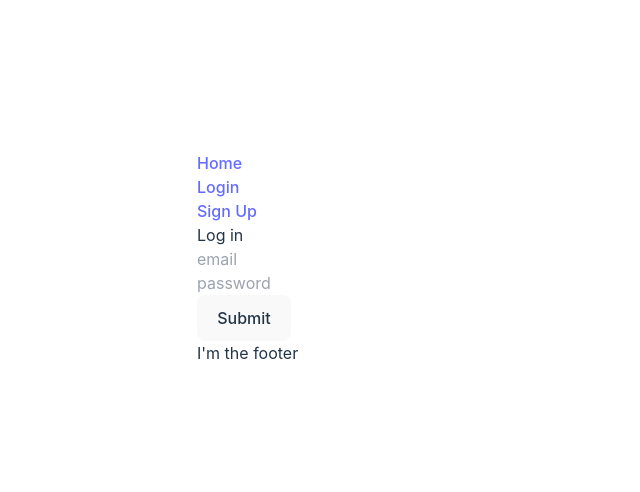
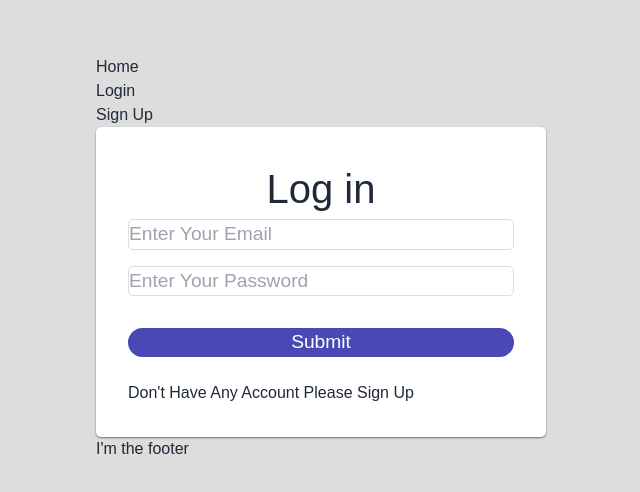
Before and after one commit to Gab2903/CW36-EventScheduler, a React (Vite) app: page /login in a window 1280 px wide. Shown: the part 142-634 px from the top of the page, without its empty margins (319-959 px from the left). Built offline with nearby package versions, Linux system fonts and the light colour scheme.

Commit message:
initial commit

```diff
--- a/package.json
+++ b/package.json
@@ -12,7 +12,8 @@
   "dependencies": {
     "react": "^18.3.1",
     "react-dom": "^18.3.1",
-    "react-router-dom": "^6.26.1"
+    "react-icons": "^5.3.0",
+    "react-router-dom": "^6.26.2"
   },
   "devDependencies": {
     "@eslint/js": "^9.9.0",
--- a/src/index.css
+++ b/src/index.css
@@ -1,73 +1,56 @@
 @tailwind base;
 @tailwind components;
 @tailwind utilities;
-
-:root {
-  font-family: Inter, system-ui, Avenir, Helvetica, Arial, sans-serif;
-  line-height: 1.5;
-  font-weight: 400;
-
-  color-scheme: light dark;
-  color: rgba(255, 255, 255, 0.87);
-  background-color: #242424;
-
-  font-synthesis: none;
-  text-rendering: optimizeLegibility;
-  -webkit-font-smoothing: antialiased;
-  -moz-osx-font-smoothing: grayscale;
+* {
+  margin: 0;
+  padding: 0;
+  box-sizing: border-box;
 }
-
-a {
-  font-weight: 500;
-  color: #646cff;
-  text-decoration: inherit;
+body {
+  display: flex;
+  justify-content: center;
+  align-items: center;
+  min-height: 100vh;
+  background-color: #ddd;
+  font-family: Arial, Helvetica, sans-serif;
 }
-a:hover {
-  color: #535bf2;
+.form-container {
+  background-color: #fff;
+  width: 450px;
+  padding: 2rem;
+  box-shadow: 0 1px 2px rgba(0, 0, 0, 0.5);
+  border-radius: 5px;
 }
-
-body {
-  margin: 0;
-  display: flex;
-  place-items: center;
-  justify-content: center;
-  min-width: 320px;
-  min-height: 100vh;
+.form-container h2 {
+  font-size: 2.5rem;
+  padding: 1rem, 0;
+  text-align: center;
 }
-
-h1 {
-  font-size: 3.2em;
-  line-height: 1.1;
+.form-container form {
+  margin: 2rem, 0;
 }
-
-button {
-  border-radius: 8px;
-  border: 1px solid transparent;
-  padding: 0.6em 1.2em;
-  font-size: 1em;
-  font-weight: 500;
+.form-control input {
+  width: 100%;
+  border: 1px solid#ddd;
   font-family: inherit;
-  background-color: #1a1a1a;
+  font-size: 1.2rem;
+  padding: 0.75rem, 2rem;
+  margin-bottom: 1rem;
+  border-radius: 5px;
+}
+form button {
+  width: 100%;
+  background-color: rgb(72, 72, 182);
+  outline: none;
+  border: none;
+  font-family: inherit;
+  color: #fff;
+  padding: 1.2rem, 0;
+  margin-top: 1rem;
+  font-size: 1.2rem;
   cursor: pointer;
-  transition: border-color 0.25s;
+  border-radius: 50px;
 }
-button:hover {
-  border-color: #646cff;
+form button:active {
+  transform: scale(0.98);
 }
-button:focus,
-button:focus-visible {
-  outline: 4px auto -webkit-focus-ring-color;
-}
-
-@media (prefers-color-scheme: light) {
-  :root {
-    color: #213547;
-    background-color: #ffffff;
-  }
-  a:hover {
-    color: #747bff;
-  }
-  button {
-    background-color: #f9f9f9;
-  }
-}
--- a/src/pages/LogIn.jsx
+++ b/src/pages/LogIn.jsx
@@ -40,27 +40,33 @@ const LogIn = () => {
   };
 
   return (
-    <div>
-      Log in
+    <div className="form-container">
+      <h2>Log in</h2>
       <form onSubmit={handleSubmit}>
+        <div className="form-control">
           <input
             type="email"
             name="email"
-          placeholder="email"
+            placeholder="Enter Your Email"
             value={formData.email}
             onChange={handleChange}
           />
-        <br />
+        </div>
+        <div className="form-control">
           <input
             type="password"
-          name="password"
-          placeholder="password"
+            name="pasword"
+            placeholder="Enter Your Password"
             value={formData.password}
             onChange={handleChange}
           />
-        <br />
+        </div>
+
         <button>Submit</button>
       </form>
+      <br />
+
+      <p> Don't Have Any Account Please Sign Up</p>
     </div>
   );
 };
--- a/src/pages/SignUp.jsx
+++ b/src/pages/SignUp.jsx
@@ -16,7 +16,7 @@ const SignUp = () => {
     e.preventDefault();
 
     try {
-      const res = await fetch(import.meta.env.VITE_API_URL + "/api/users", {
+      const res = await fetch("http://localhost:3001/api/users", {
         method: "POST",
         headers: {
           "Content-Type": "application/json",
@@ -32,27 +32,36 @@ const SignUp = () => {
   };
 
   return (
-    <div>
-      Sign up for our awsome service
+    <div className="form-container">
+      <h2>Sign up for our awsome service</h2>
+      <br />
       <form onSubmit={handleSubmit}>
+        <div className="form-control">
           <input
             type="email"
             name="email"
-          placeholder="email"
+            placeholder="Enter Your Email"
             value={formData.email}
             onChange={handleChange}
           />
+        </div>
         <br />
+
+        <div className="form-control">
           <input
             type="password"
             name="password"
-          placeholder="password"
+            placeholder="Enter Your Password"
             value={formData.password}
             onChange={handleChange}
           />
+        </div>
+
         <br />
         <button>Submit</button>
       </form>
+      <br />
+      <p>Alread Have Account Please Sign In</p>
     </div>
   );
 };
```
Also changed, not shown: 1 other file (tests, documents, lock files or other folders). Lines whose indentation alone changed are shown as unchanged.
